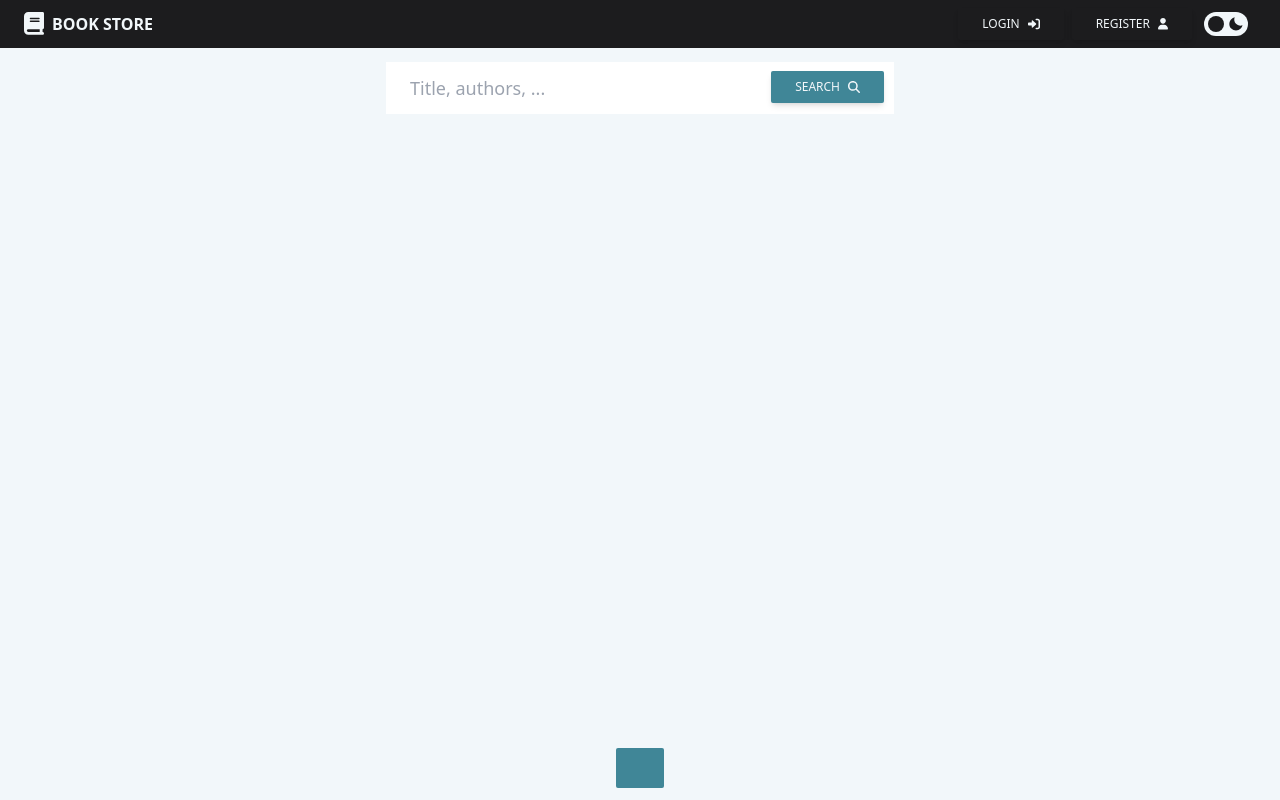
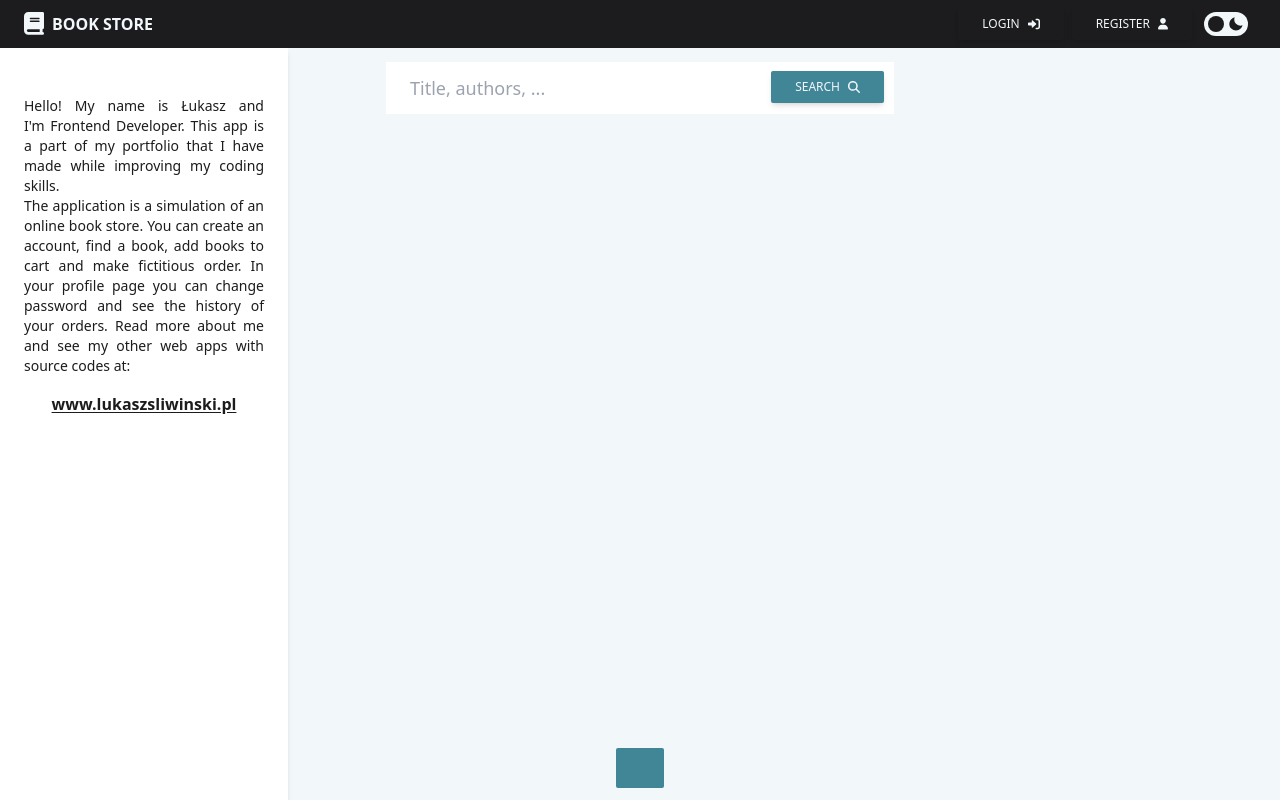
Before and after one commit to lukaszsliwinski/book-store-v2, a React (Create React App) app in the folder frontend/: page / in a window 1280 px wide. Built offline with nearby package versions, Linux system fonts and the light colour scheme; what tw-elements would draw is missing.

Commit message:
feat: create Aside component

```diff
--- /dev/null
+++ b/frontend/src/layouts/Aside.tsx
@@ -0,0 +1,26 @@
+import { useState } from "react";
+
+export default function Aside() {
+  const [show, setShow] = useState(true);
+
+  return (
+    <div
+      className={`
+        w-72 h-screen shadow-md bg-white dark:bg-custom-black text-custom-black dark:text-custom-white px-6 pt-12 fixed transition-all duration-500
+        ${show ? '' : '-ml-60'}`}
+    >
+      <p className='text-justify text-sm'>
+        Hello! My name is Łukasz and I'm&nbsp;Frontend Developer.
+        This app is a&nbsp;part of my portfolio that I&nbsp;have made while improving my coding skills.<br />
+        The application is a&nbsp;simulation of an online book store. You can create an account, find a&nbsp;book,
+        add books to cart and make fictitious order. In your profile page you can change password
+        and see the history of your orders.
+        Read more about me and see my other web apps with source codes&nbsp;at:<br />
+      </p>
+      <a href='https://lukaszsliwinski.pl' className='block w-100 text-center mt-4 cursor-pointer font-bold underline underline-offset-2 hover:text-custom-main'>www.lukaszsliwinski.pl</a>
+      {/* <div className='flex justify-end'>
+        <button onClick={() => setShow(!show)}>show/hide</button>
+      </div> */}
+    </div>
+  );
+};
--- a/frontend/src/layouts/Search.tsx
+++ b/frontend/src/layouts/Search.tsx
@@ -5,6 +5,7 @@ import axios from 'axios';
 
 import { ReactComponent as SearchIcon } from '../assets/svg/search.svg';
 import { alertActions } from '../store/alertSlice';
+import Aside from './Aside';
 import Btn from '../components/Btn';
 import Loader from '../components/Loader';
 import BookOnTheList from '../components/BookOnTheList';
@@ -81,6 +82,8 @@ export default function Search() {
   };
 
   return (
+    <>
+      <Aside />
       <div className='flex flex-col items-center bg-custom-white dark:bg-custom-gray'>
         <div className='flex justify-center'>
           <div className='relative my-3 xl:w-[32rem]'>
@@ -109,5 +112,6 @@ export default function Search() {
           }
         </div>
       </div>
+    </>
   );
 };
```
Lines whose indentation alone changed are shown as unchanged.
